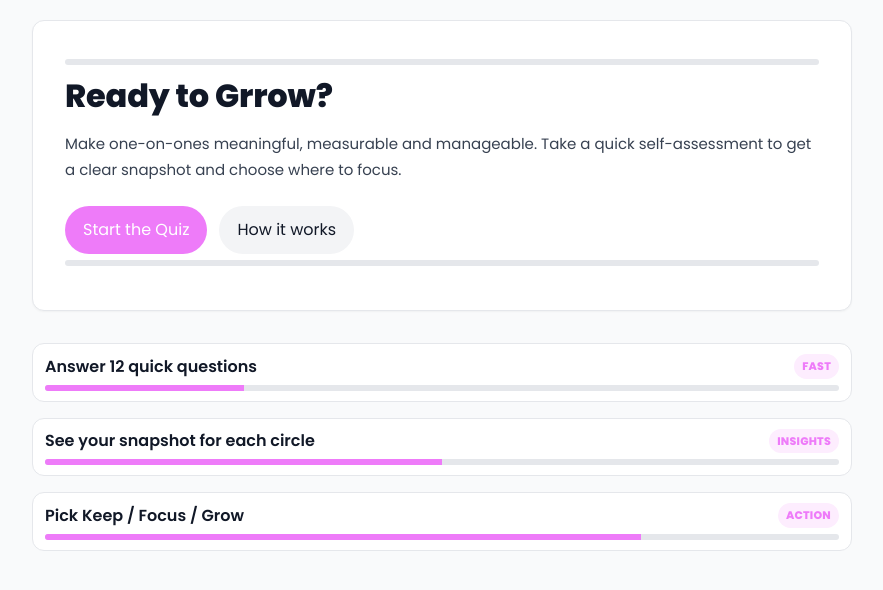
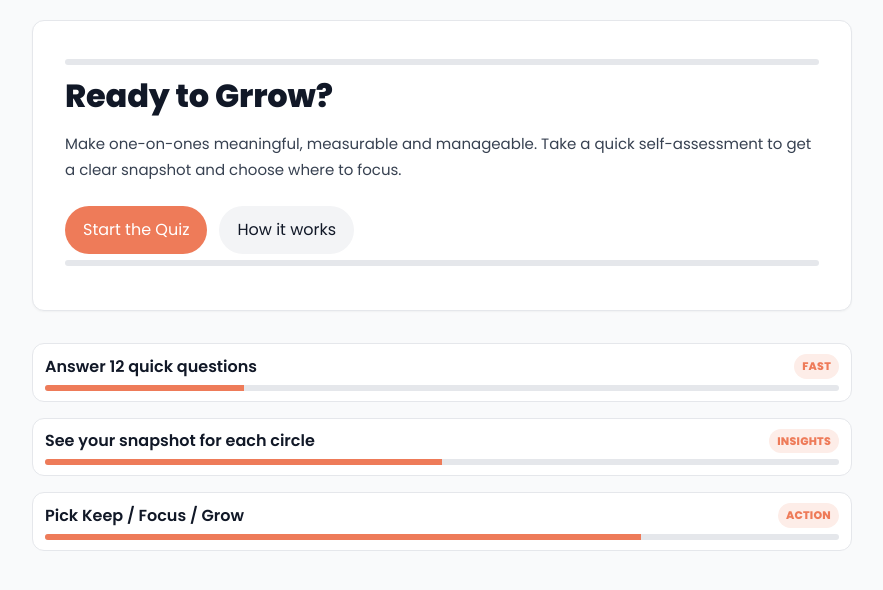
Before and after one commit to MGhunch/Grrow, a Next.js app: page /quiz in a window 1280 px wide. Shown: the top 590 px of the page, without its empty margins (198-1081 px from the left). Built offline with nearby package versions, Linux system fonts and the light colour scheme.

Commit message:
Update globals.css

```diff
--- a/app/globals.css
+++ b/app/globals.css
@@ -10,7 +10,7 @@
 :root{
   --brand-purple:#5F259F;   /* keep for secondary uses */
   --brand-green:#3AAA89;    /* keep for secondary uses */
-  --accent:#EE7BF9;         /* NEW: prototype accent */
+  --accent:#EE7B59;         /* NEW: prototype accent */
 }
 
 html, body { height: 100%; }
```
